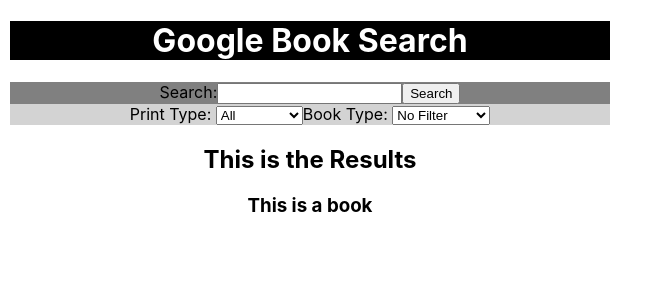
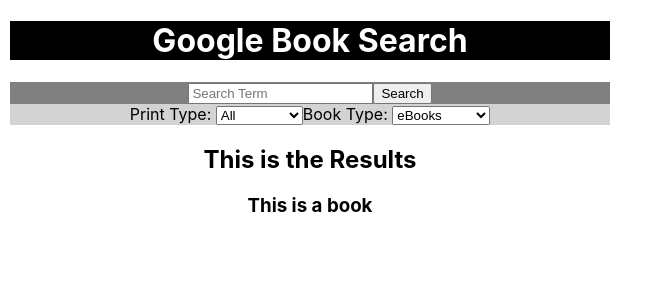
Before and after one commit to BrianHook1183/react-book-search-api, a React (Create React App) app: page / in a window 1280 px wide. Shown: the top 300 px of the page, without its empty margins (0-663 px from the left). Built offline with nearby package versions, Linux system fonts and the light colour scheme.

Commit message:
search and filters working with API fetch

```diff
--- a/src/App.js
+++ b/src/App.js
@@ -8,49 +8,56 @@
   constructor(props) {
     super(props)
     this.state = ({
-      query: '',
-      filter: '',
-      printType: '',
+      query: "",
+      filter: "ebooks",
+      printType: "all",
       books: []
     })
   }
-  updateState = (event) => {
-    console.log('updateState is : ' , event.target)
-    // need conditional for query vs filters
+  handleSubmit = (event) => {
+    event.preventDefault();
+    const { query, filter, printType } = this.state;
+
+    const endpoint = "https://www.googleapis.com/books/v1/volumes?key=AIzaSyB6i58gDXBIJ7cwLzgnsXL6sdkww-vqdHY"
+    const url= endpoint + '&q=' + query + '&filter=' + filter + '&printType=' + printType;
+    // console.log(url);
+    fetch(url)
+      .then(response => response.json())
+      .then(responseJson => {
+        console.log(responseJson);
+        this.setState({
+          books: responseJson
+        })
+      })
+  }
+  handleInputChange = (event) => {
+    event.preventDefault();
     const { name, value } = event.target;
-    console.log(name + ' ' + value);
     this.setState({
       [name]: value
     })
-    event.preventDefault();
   }
+
   componentDidMount() {
-  //   const endpoint = "https://www.googleapis.com/books/v1/volumes?key=AIzaSyB6i58gDXBIJ7cwLzgnsXL6sdkww-vqdHY"
-  //   const testEndpoint= endpoint + '&q=' + this.state.query;
-  //   console.log(this.state);
-  //   fetch(testEndpoint)
-  //     .then(response => response.json())
-  //     .then(responseJson => {
-  //       this.setState({
-  //         books: responseJson
-  //       })
-  //     })
+    // console.log('componentDidMount ran')
   }
+
   render() {
     return (
       <main className='App'>
         <h1>Google Book Search</h1>
         <SearchBar
-          handleChange={this.updateState}
-          queryValue={this.state.query}
+          handleSubmit={this.handleSubmit}
+          handleInputChange={this.handleInputChange}
+          query={this.state.query}
         />
         <FilterBar
-          handleChange={event => this.updateState(event)}
+          handleInputChange={this.handleInputChange}
           filterValue={this.state.filter}
           printTypeValue={this.state.printType}
         />
         <Results
-          handleChange={event => this.updateState(event)}
+          handleInputChange={this.handleInputChange}
           books={this.state.books}
         />
       </main>
--- a/src/FilterBar.js
+++ b/src/FilterBar.js
@@ -8,7 +8,7 @@
         <label>Print Type: </label>
         <select
           name="printType"
-          onChange={this.props.handleChange}
+          onChange={this.props.handleInputChange}
           value={this.props.printTypeValue}
         >
           <option value="all">All</option>
@@ -19,10 +19,9 @@
         <label>Book Type: </label>
         <select
           name="filter"
-          onChange={this.props.handleChange}
+          onChange={this.props.handleInputChange}
           value={this.props.filterValue}
         >
-          <option value=''>No Filter</option>
           <option value="ebooks">eBooks</option>
           <option value="free-ebooks">Free eBooks</option>
         </select>
--- a/src/Results.js
+++ b/src/Results.js
@@ -6,7 +6,7 @@
     return (
       <div className= "Results">
         <h2>This is the Results</h2>
-        {console.log(this.props.books.items)}
+        {/* {console.log(this.props.books.items)} */}
         <Book />
       </div>
     );
--- a/src/SearchBar.js
+++ b/src/SearchBar.js
@@ -5,18 +5,15 @@
     return (
       <div className= "SearchBar">
         <form
-          onSubmit={(event) => {
-            // console.log(event);
-            this.props.handleChange(event)}
-          }
-          value={this.props.queryValue}
+           onSubmit={this.props.handleSubmit}
         >
-          <label>Search:
-            <input
-              type="text"
-              name="query"
-            />
-          </label>
+          <input
+            placeholder="Search Term"
+            type="text"
+            name="query"
+            value={this.props.query}
+            onChange={this.props.handleInputChange}
+          />
           <button>Search</button>
         </form>
       </div>
```
